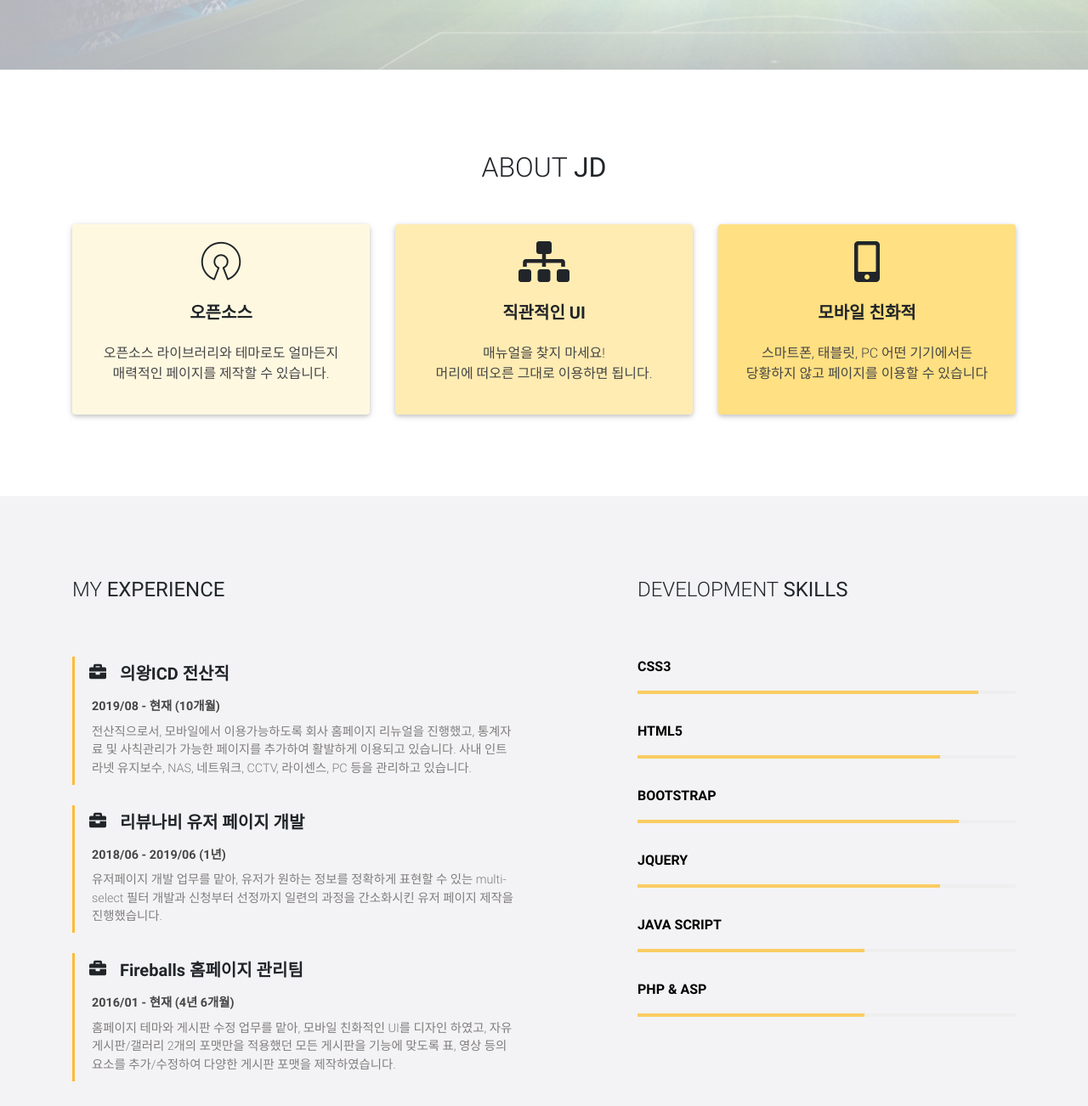
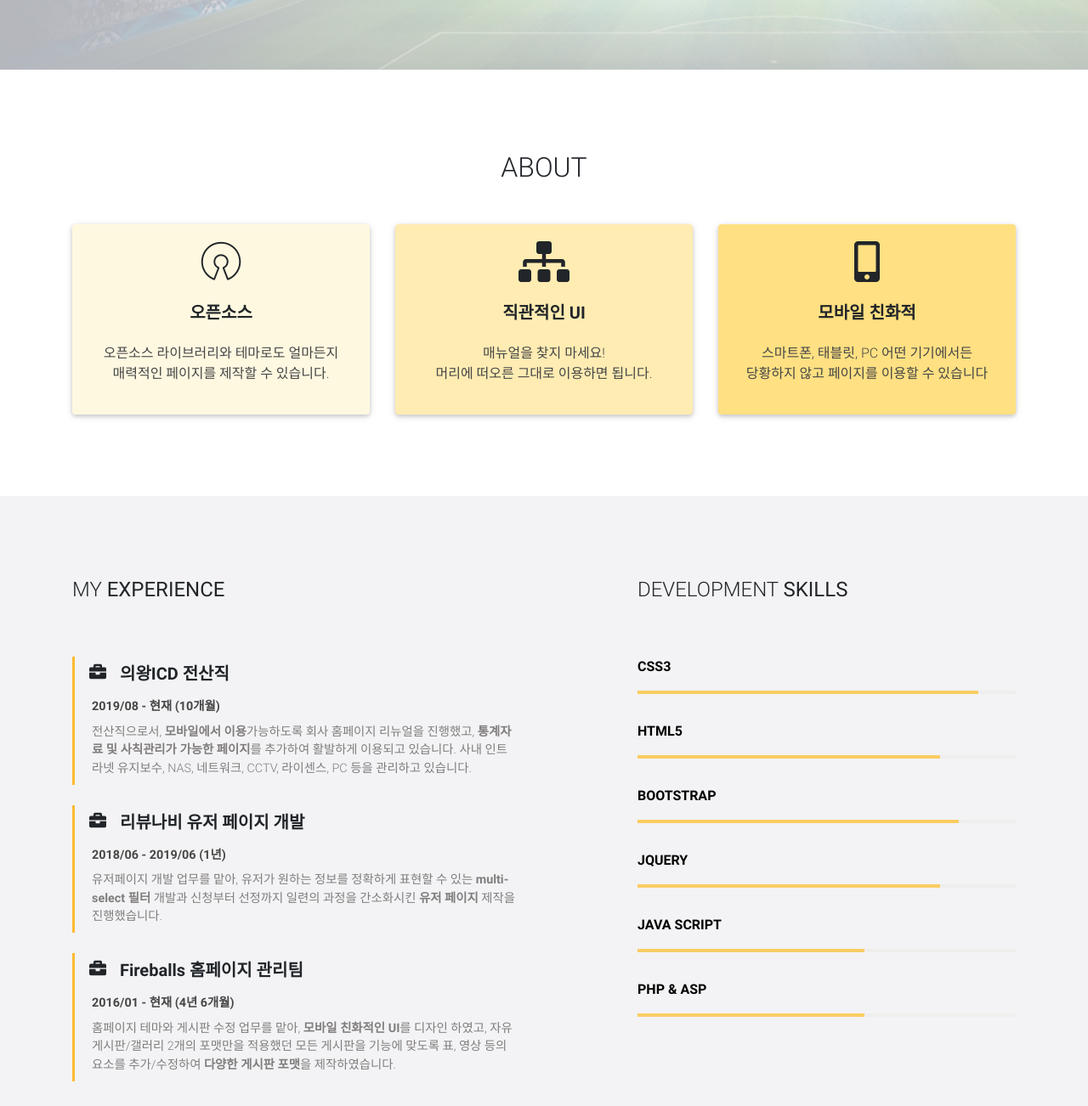
Before and after one commit to Teskamo/main, a plain HTML site: page index.html in a window 1280 px wide. Shown: the part 718-2020 px from the top of the page at 85% size. Drawn offline with Linux system fonts and the light colour scheme.

Commit message:
Experience font bold

```diff
--- a/index.html
+++ b/index.html
@@ -125,7 +125,7 @@
                 <section id="about" class="section feature-box mb-5">
 
                     <!-- Section title -->
-                    <h2 class="text-center text-uppercase my-5 pt-5 wow fadeIn" data-wow-delay="0.2s" >About <strong>JD</strong></h2>
+                    <h2 class="text-center text-uppercase my-5 pt-5 wow fadeIn" data-wow-delay="0.2s" >About</h2>
 
                     <!--<p class="text-center w-responsive mx-auto wow fadeIn my-5" data-wow-delay="0.2s" >Lorem ipsum dolor sit amet, consectetur adipisicing elit. Laborum quas, eos officia maiores ipsam ipsum dolores reiciendis ad voluptas, animi obcaecati adipisci sapiente mollitia.</p>-->
 
@@ -189,7 +189,7 @@
                                     </div>
                                     <p class="font-weight-bold ml-1 dark-grey-text mb-2">2019/08 - 현재 (10개월)</p>
                                     <p class="mb-0 ml-1 light-grey-text">
-                                        전산직으로서, 모바일에서 이용가능하도록 회사 홈페이지 리뉴얼을 진행했고, 통계자료 및 사칙관리가 가능한 페이지를 추가하여 활발하게 이용되고 있습니다.
+                                        전산직으로서, <span class="font-weight-bold">모바일에서 이용</span>가능하도록 회사 홈페이지 리뉴얼을 진행했고, <span class="font-weight-bold">통계자료 및 사칙관리가 가능한 페이지</span>를 추가하여 활발하게 이용되고 있습니다.
                                         사내 인트라넷 유지보수, NAS, 네트워크, CCTV, 라이센스, PC 등을 관리하고 있습니다.
                                     </p>
                                 </blockquote>
@@ -199,7 +199,7 @@
                                         <h5 class="font-weight-bold mb-3">리뷰나비 유저 페이지 개발</h5> </div>
                                     <p class="font-weight-bold ml-1 dark-grey-text mb-2">2018/06 - 2019/06 (1년)</p>
                                     <p class="mb-0 ml-1 light-grey-text"><!--기존의 SNS 마케팅 플랫폼은 원하는 광고를 필터링할 때, 카테고리별 단일 필터를 사용했기 때문에 원하는 정보만을 보여주기 힘들었습니다.-->
-                                        유저페이지 개발 업무를 맡아, 유저가 원하는 정보를 정확하게 표현할 수 있는 multi-select 필터 개발과 신청부터 선정까지 일련의 과정을 간소화시킨 유저 페이지 제작을 진행했습니다.
+                                        유저페이지 개발 업무를 맡아, 유저가 원하는 정보를 정확하게 표현할 수 있는 <span class="font-weight-bold">multi-select 필터</span> 개발과 신청부터 선정까지 일련의 과정을 간소화시킨 <span class="font-weight-bold">유저 페이지</span> 제작을 진행했습니다.
                                     </p>
                                 </blockquote>
 
@@ -209,8 +209,8 @@
                                     <p class="font-weight-bold ml-1 dark-grey-text mb-2"><strong>2016/01 - 현재 (4년 6개월)</strong></p>
                                     <p class="mb-0 ml-1 light-grey-text"><!--2014년, 동아리 주장을 맡아 리그 우승을 이루고, 체계적인 시스템의 필요성을 느꼈습니다. 이후, -->
                                         <!-- 유지보수가 용이하도록 설치형 프로그램 그누보드로 홈페이지 리뉴얼을 진행했고, 모바일에서도 사용할 수 있도록 반응형 웹을 선정하였습니다. -->
-                                        홈페이지 테마와 게시판 수정 업무를 맡아, 모바일 친화적인 UI를 디자인 하였고,
-                                        자유게시판/갤러리 2개의 포맷만을 적용했던 모든 게시판을 기능에 맞도록 표, 영상 등의 요소를 추가/수정하여 다양한 게시판 포맷을 제작하였습니다.
+                                        홈페이지 테마와 게시판 수정 업무를 맡아, <span class="font-weight-bold">모바일 친화적인 UI</span>를 디자인 하였고,
+                                        자유게시판/갤러리 2개의 포맷만을 적용했던 모든 게시판을 기능에 맞도록 표, 영상 등의 요소를 추가/수정하여 <span class="font-weight-bold">다양한 게시판 포맷</span>을 제작하였습니다.
 
                                     </p>
                                 </blockquote>
@@ -332,7 +332,7 @@
                                 </a>
                                 <div class="card-body">
                                     <h4 class="card-title">의왕ICD</h4>
-                                    <p class="card-text">회사 홈페이지 리뉴얼을 진행했고, mdbootstrap 라이브러리를 이용해 제작했습니다. UI 디자인/페이지 제작 등 모든 과정을 혼자 진행했습니다.</p>
+                                    <p class="card-text">회사 홈페이지 리뉴얼을 진행했고, mdbootstrap 라이브러리를 이용해 제작했습니다. UI 디자인/페이지 제작 등 모든 과정을 진행했습니다.</p>
                                     <a href="http://www.uicd.co.kr" target="_blank" class="btn btn-light-blue btn-md">바로 가기</a>
                                 </div>
                             </div>
```
